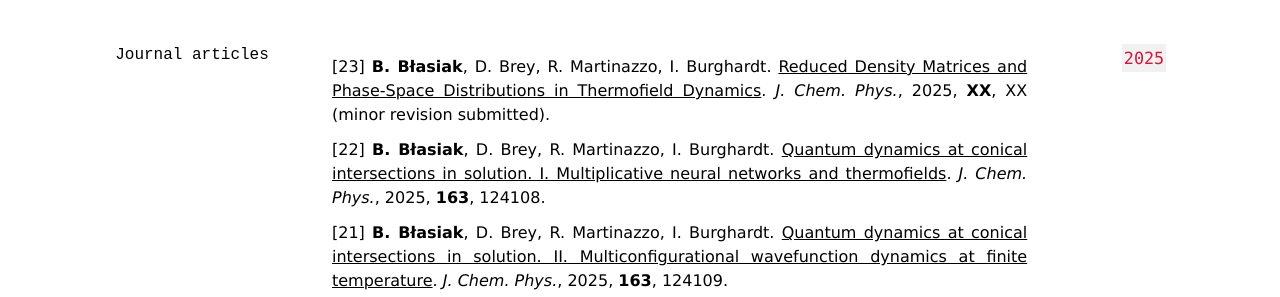
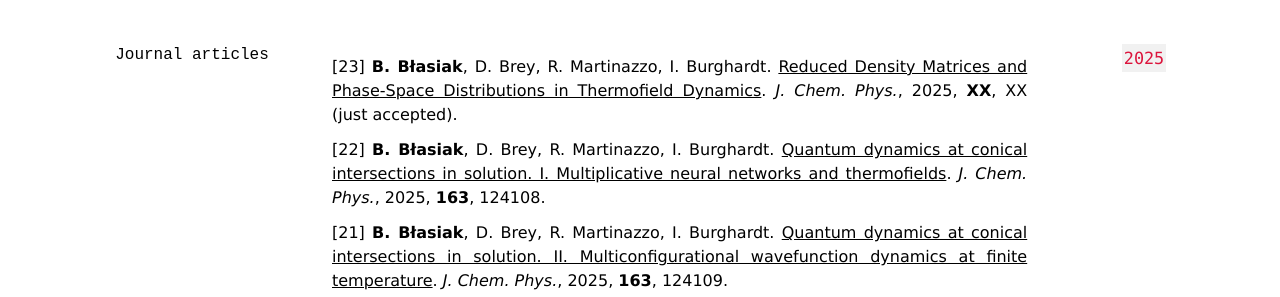
Before and after one commit to globulion/globulion.github.io, a Jekyll site: the page built from cv.md, in a window 1280 px wide and 900 px high, scrolled down 3143 px. Shown: the part 179-476 px from the top of the window. Built offline with Jekyll 4.4.1, drawn with Linux system fonts in a browser that asks for light colours; nearby versions of some CDN libraries; a style sheet for code colours, icons or effects is not loaded.

Commit message:
TFD paper status updated to just accepted

```diff
--- a/cv.md
+++ b/cv.md
@@ -278,7 +278,7 @@
 
 <p align="justify">[23] <strong>B. Błasiak</strong>, D. Brey, R. Martinazzo, I. Burghardt.
 <cite><a target="_blank" rel="noopener noreferrer" href="https://arxiv.org/abs/2505.21302">Reduced Density Matrices and Phase-Space Distributions in Thermofield Dynamics</a></cite>.
-<em>J. Chem. Phys.</em>, 2025, <strong>XX</strong>, XX (minor revision submitted).</p>
+<em>J. Chem. Phys.</em>, 2025, <strong>XX</strong>, XX (just accepted).</p>
 
 <p align="justify">[22] <strong>B. Błasiak</strong>, D. Brey, R. Martinazzo, I. Burghardt.
 <cite><a target="_blank" rel="noopener noreferrer" href="https://doi.org/10.1063/5.0284503">Quantum dynamics at conical intersections in solution. I. Multiplicative neural networks and thermofields</a></cite>.
```
Also changed, not shown: publications.md (+1 -1 lines).
